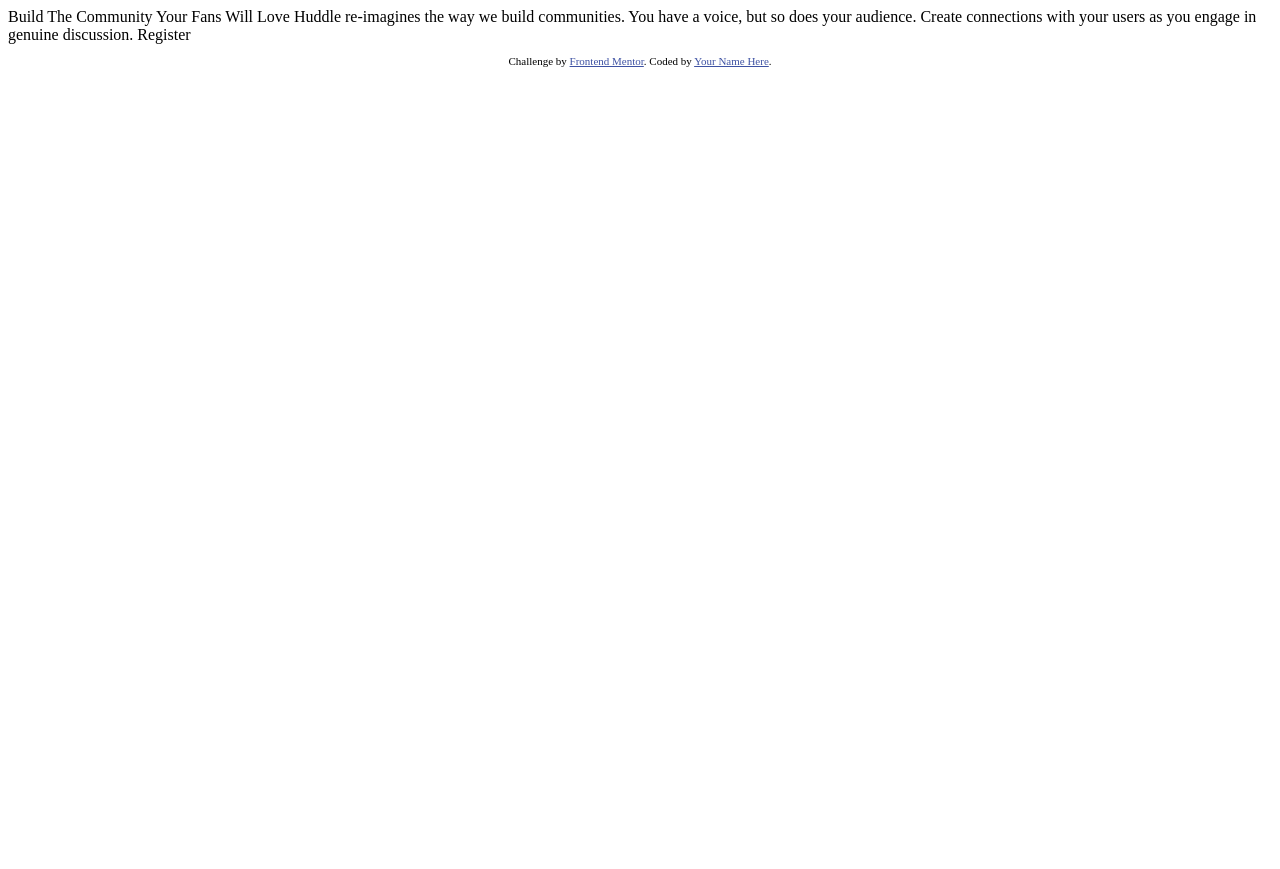
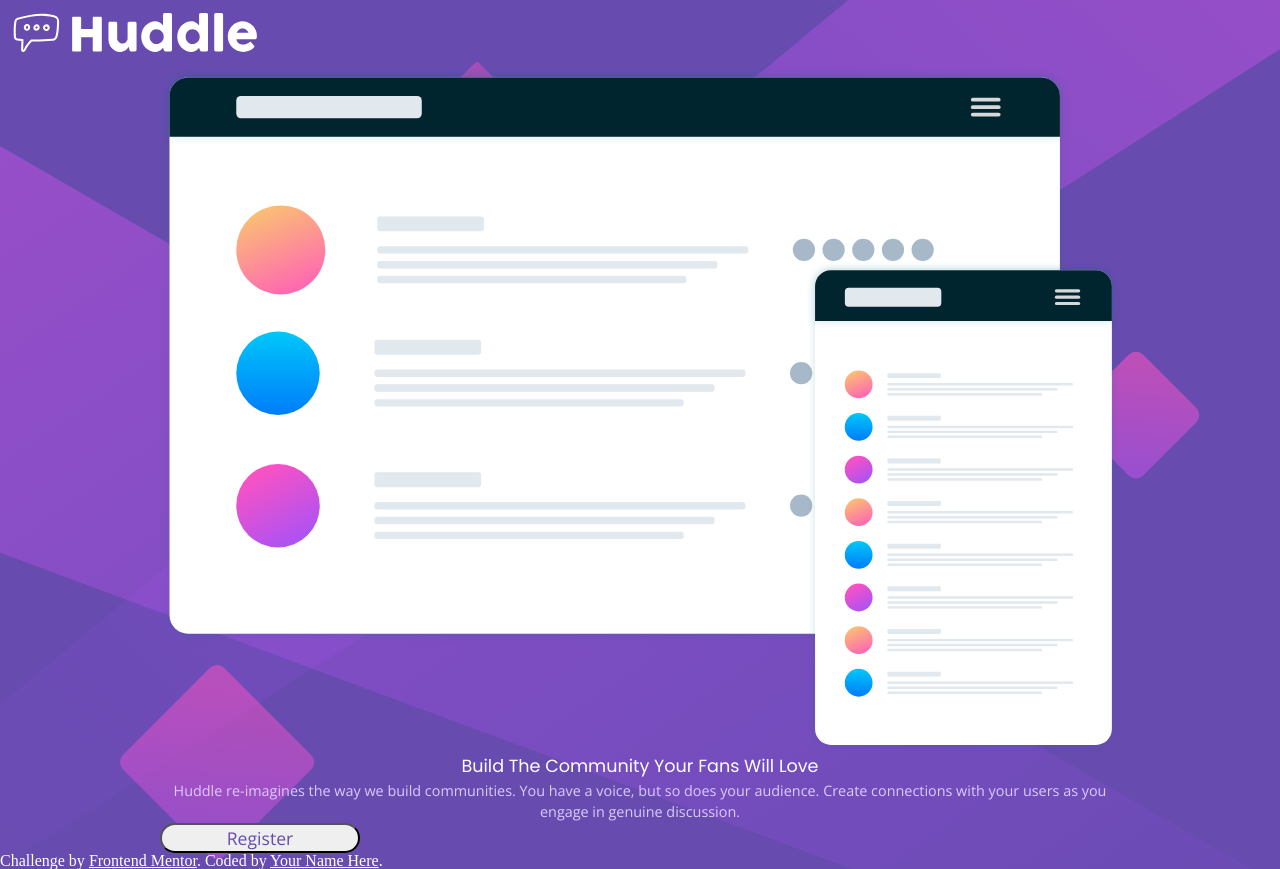
Before and after one commit to kaylawilson535/front-end-challenges-local, a plain HTML site: page huddle-landing-page-with-single-introductory-section-master/index.html in a window 1280 px wide. Before the commit the page ends 800 px from the top, so only its background shows below. Drawn offline with nearby package versions, Linux system fonts and the light colour scheme.

Commit message:
moved file structure. Added basic elements.

```diff
--- a/huddle-landing-page-with-single-introductory-section-master/index.html
+++ b/huddle-landing-page-with-single-introductory-section-master/index.html
@@ -5,23 +5,31 @@
   <meta name="viewport" content="width=device-width, initial-scale=1.0"> <!-- displays site properly based on user's device -->
 
   <link rel="icon" type="image/png" sizes="32x32" href="./images/favicon-32x32.png">
+  <link rel="stylesheet" href="resources/css/reset.css">
+  <link rel="stylesheet" href="resources/css/index.css">
+  <link href="https://fonts.googleapis.com/css2?family=Open+Sans&display=swap" rel="stylesheet">
+  <link href="https://fonts.googleapis.com/css2?family=Poppins:wght@400;700&display=swap" rel="stylesheet">
+
 
   <title>Frontend Mentor | Huddle landing page with single introductory section</title>
 
-  <!-- Feel free to remove these styles or customise in your own stylesheet 👍 -->
-  <style>
-    .attribution { font-size: 11px; text-align: center; }
-    .attribution a { color: hsl(228, 45%, 44%); }
-  </style>
 </head>
 <body>
 
-  Build The Community Your Fans Will Love
+  <header>
+    <embed src="resources/images/logo.svg">
+  </header>
 
-  Huddle re-imagines the way we build communities. You have a voice, but so does your audience.
-  Create connections with your users as you engage in genuine discussion.
+  <main>
+    <img src = "resources/images/illustration-mockups.svg">
+    <div>
+      <h1>Build The Community Your Fans Will Love</h1>
+      <p>Huddle re-imagines the way we build communities. You have a voice, but so does your audience.
+        Create connections with your users as you engage in genuine discussion.</p>
+      <button>Register</button>
+      </div>
+    </main>
 
-  Register
 
   <footer>
     <p class="attribution">
--- /dev/null
+++ b/huddle-landing-page-with-single-introductory-section-master/resources/css/index.css
@@ -0,0 +1,51 @@
+*{
+	color:white;
+}
+
+body{
+	background-image: url("../images/bg-mobile.svg");
+	background-position: center;
+	background-size: cover;
+	background-repeat: no-repeat;
+	background-color: hsl(257, 40%, 49%);
+}
+main{
+	width: 75%;
+	margin: 0 auto;
+}
+img{
+	display: block;
+	margin-left: auto;
+	margin-right: auto;
+	width: 100%;
+}
+
+main h1{
+	text-align: center;
+	font-family: 'Poppins', sans-serif;
+	font-weight: 400;
+	font-size: 110%;
+	line-height: 1.5;
+}
+main p{
+	text-align: center;
+	font-family: 'Open Sans';
+	font-weight: 400;
+	color:  hsl(258, 100%, 90%);
+	font-size: 90%;
+	line-height: 1.5;
+}
+main button {
+	border-radius:28px;
+	display:inline-block;
+	cursor:pointer;
+	color:hsl(257, 40%, 49%);
+	font-family: 'Open Sans';
+	font-size:110%;
+	text-decoration:none;
+	text-align: center;
+	position: relative;
+	width: 200px;
+	height: 30px;
+	align-items: center;
+}
--- /dev/null
+++ b/huddle-landing-page-with-single-introductory-section-master/resources/css/reset.css
@@ -0,0 +1,44 @@
+/*Successfully connected to HTML with current file structure*/
+html, body, div, span, applet, object, iframe,
+h1, h2, h3, h4, h5, h6, p, blockquote, pre,
+a, abbr, acronym, address, big, cite, code,
+del, dfn, em, img, ins, kbd, q, s, samp,
+small, strike, strong, sub, sup, tt, var,
+b, u, i, center,
+dl, dt, dd, ol, ul, li,
+fieldset, form, label, legend,
+table, caption, tbody, tfoot, thead, tr, th, td,
+article, aside, canvas, details, embed,
+figure, figcaption, footer, header, hgroup,
+menu, nav, output, ruby, section, summary,
+time, mark, audio, video {
+	margin: 0;
+	padding: 0;
+	border: 0;
+	font-size: 100%;
+	font: inherit;
+	vertical-align: baseline;
+}
+/* HTML5 display-role reset for older browsers */
+article, aside, details, figcaption, figure,
+footer, header, hgroup, menu, nav, section {
+	display: block;
+}
+body {
+	line-height: 1;
+}
+ol, ul {
+	list-style: none;
+}
+blockquote, q {
+	quotes: none;
+}
+blockquote:before, blockquote:after,
+q:before, q:after {
+	content: '';
+	content: none;
+}
+table {
+	border-collapse: collapse;
+	border-spacing: 0;
+}
```
Also changed, not shown: huddle-landing-page-with-single-introductory-section-master/design/designs.html (added, +20 -0 lines), huddle-landing-page-with-single-introductory-section-master/resources/images/bg-desktop.svg (renamed from huddle-landing-page-with-single-introductory-section-master/images/bg-desktop.svg), huddle-landing-page-with-single-introductory-section-master/resources/images/bg-mobile.svg (renamed from huddle-landing-page-with-single-introductory-section-master/images/bg-mobile.svg), huddle-landing-page-with-single-introductory-section-master/resources/images/favicon-32x32.png (renamed from huddle-landing-page-with-single-introductory-section-master/images/favicon-32x32.png), huddle-landing-page-with-single-introductory-section-master/resources/images/illustration-mockups.svg (renamed from huddle-landing-page-with-single-introductory-section-master/images/illustration-mockups.svg), huddle-landing-page-with-single-introductory-section-master/resources/images/logo.svg (renamed from huddle-landing-page-with-single-introductory-section-master/images/logo.svg).
